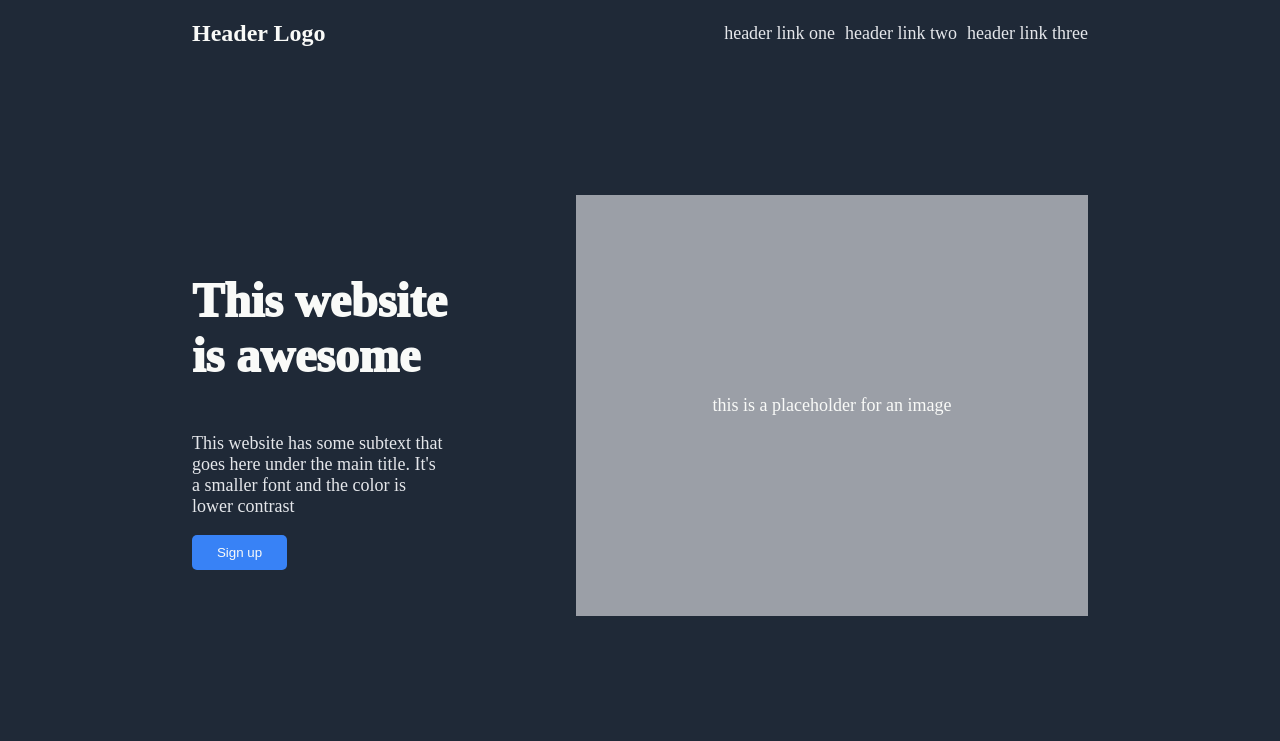
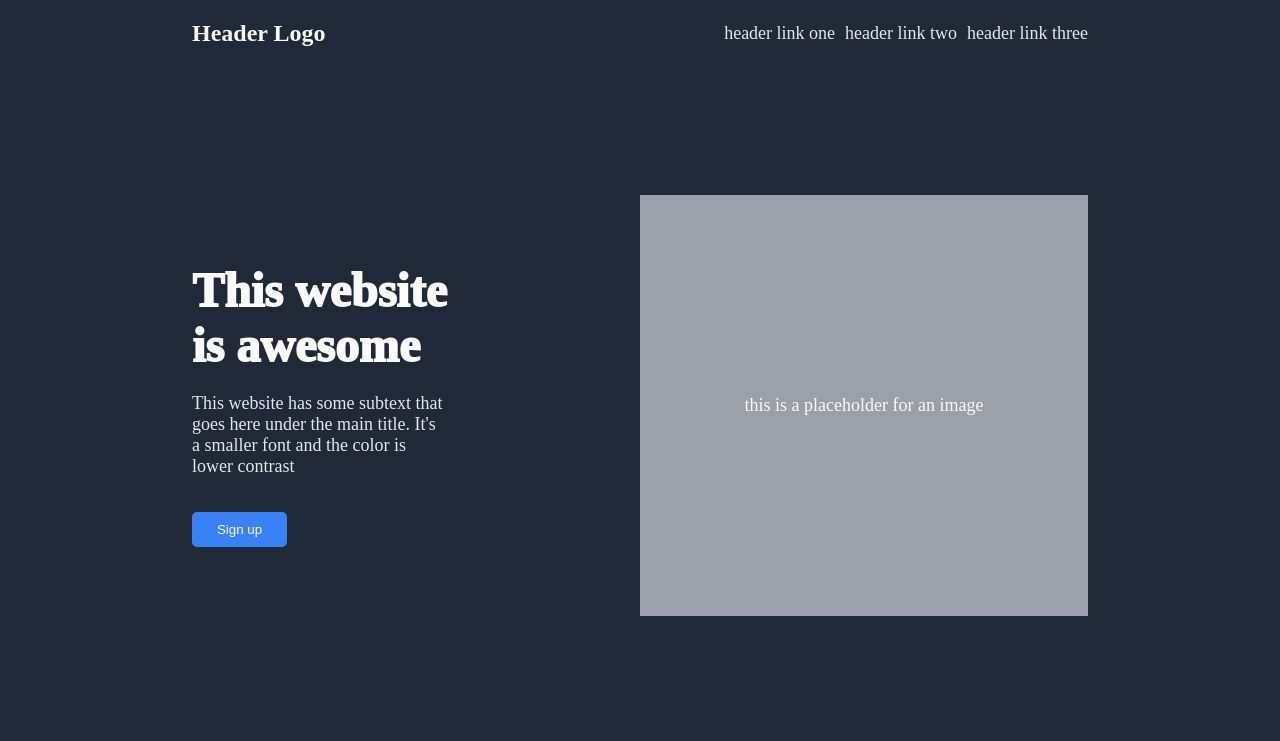
Before and after one commit to andrej-brus/Landing-page, a plain HTML site: page index.html in a window 1280 px wide. Shown: the top 741 px of the page. Drawn offline with Linux system fonts and the light colour scheme.

Commit message:
aligned some stuff

```diff
--- a/style.css
+++ b/style.css
@@ -36,13 +36,18 @@ body{
     font-weight: 1000;
     color: #F9FAF8;
     word-wrap:break-word;
+    margin-bottom: 2px;
+    margin-top: 0;
+}
+.left p{
+    margin-bottom: 35px;
 }
 .right{
     background-color: #e5e7eb9f;
     color: #F9FAF8;
     font-size: 18px;
     padding: 25vh 0;
-    width: 40vw;
+    width: 35vw;
     display: flex;
     justify-content: center;
     align-items: center;
@@ -50,7 +55,6 @@ body{
 .left{
     display: flex;
     flex-direction: column;
-    justify-content: center;
     margin: 0;
     width: 20vw;
 }
```
